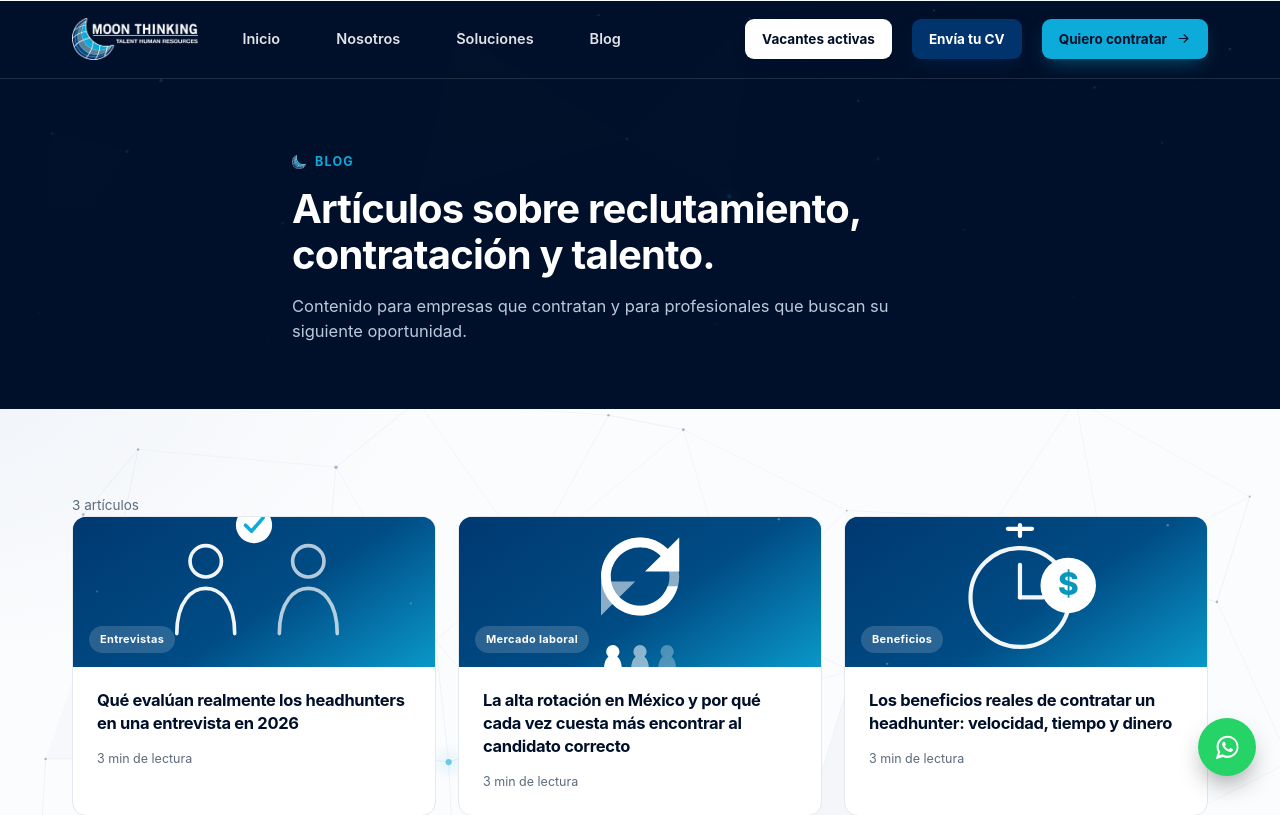
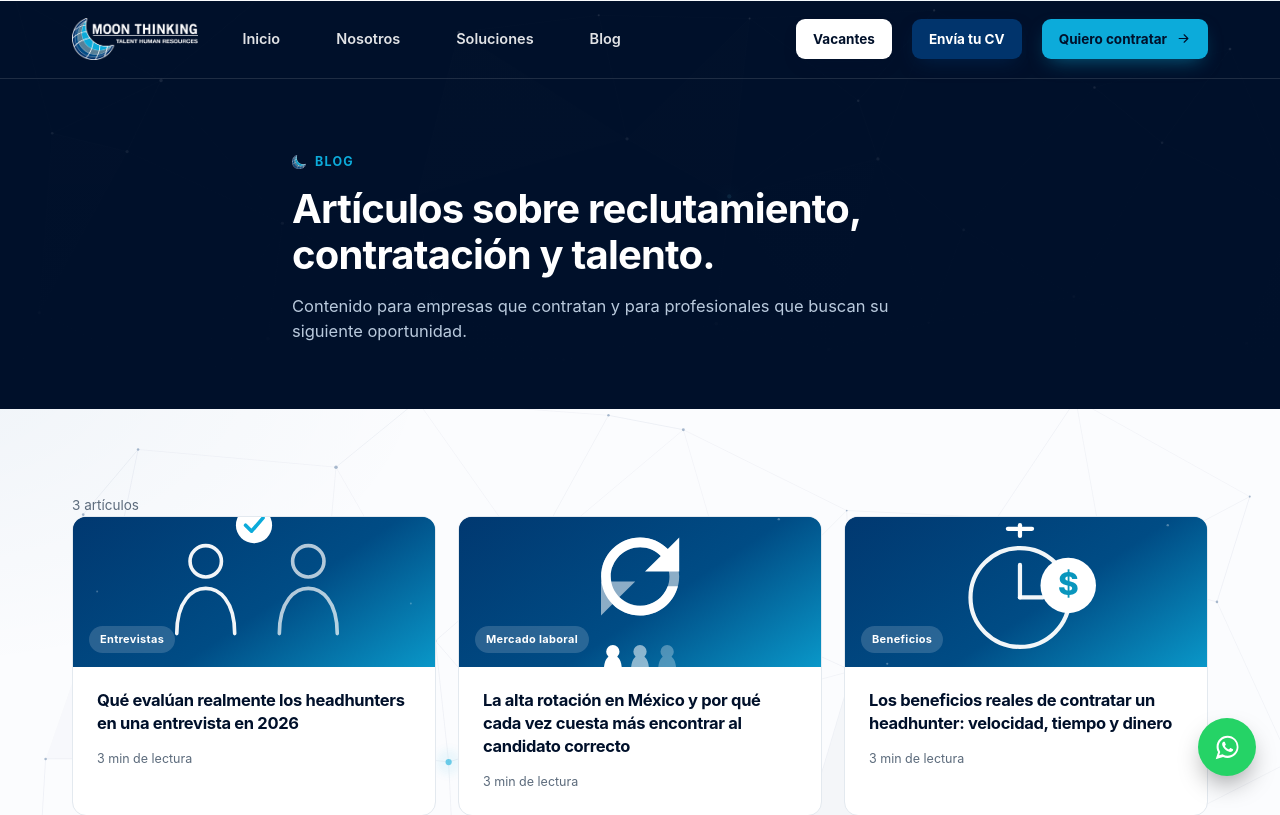
Before and after one commit to moonthinking/Moonthinking-site, a Flask app: page /blog in a window 1280 px wide. Shown: the top 815 px of the page. Run offline with Flask 3, Linux system fonts and the light colour scheme.

Commit message:
Shorten Vacantes activas button to Vacantes

```diff
--- a/templates/partials/header.html
+++ b/templates/partials/header.html
@@ -10,12 +10,12 @@
       <a href="{{ url_for('nosotros') }}">Nosotros</a>
       <a href="{{ url_for('soluciones') }}">Soluciones</a>
       <a href="{{ url_for('blog') }}">Blog</a>
-      <a href="{{ url_for('vacantes') }}" class="nav-only-mobile">Vacantes activas</a>
+      <a href="{{ url_for('vacantes') }}" class="nav-only-mobile">Vacantes</a>
       <a href="{{ url_for('enviar_cv') }}" class="nav-only-mobile">Envía tu CV</a>
       <a href="{{ url_for('empresas') }}" class="nav-only-mobile">Quiero contratar</a>
     </nav>
     <div class="cta-group">
-      <a href="{{ url_for('vacantes') }}" class="btn btn-white btn-sm">Vacantes activas</a>
+      <a href="{{ url_for('vacantes') }}" class="btn btn-white btn-sm">Vacantes</a>
       <a href="{{ url_for('enviar_cv') }}" class="btn btn-navy btn-sm">Envía tu CV</a>
       <a href="{{ url_for('empresas') }}" class="btn btn-primary btn-sm">Quiero contratar <span class="icon"><svg viewBox="0 0 24 24" fill="none" stroke="currentColor" stroke-width="1.8" stroke-linecap="round" stroke-linejoin="round"><path d="M5 12h14M13 6l6 6-6 6"/></svg></span></a>
     </div>
```
